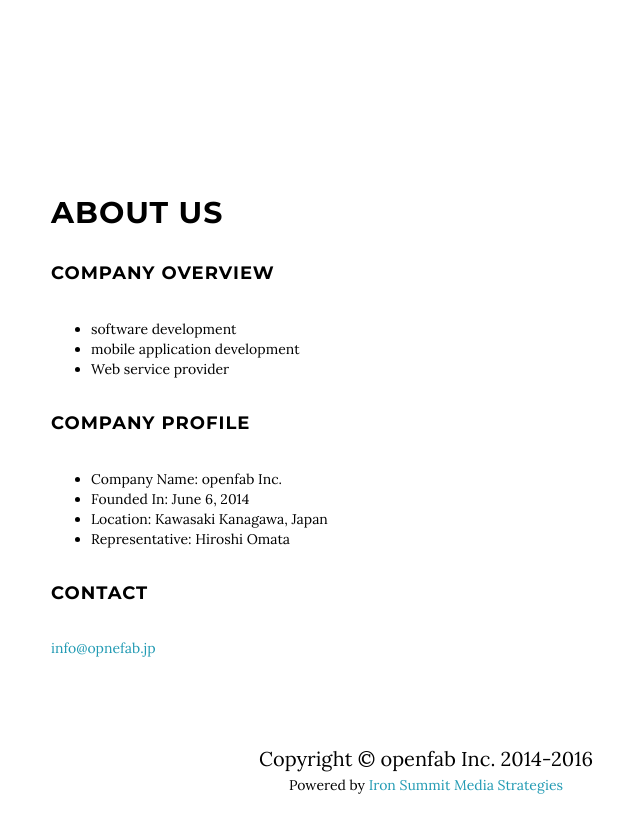
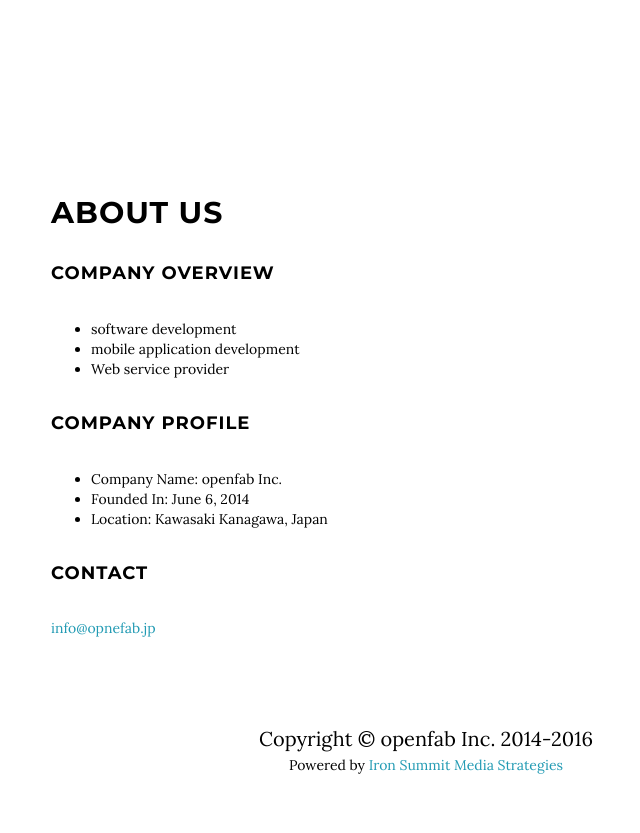
Before and after one commit to openfabjp/openfabjp.github.io, a Jekyll site: the page built from index.html, in a window 1280 px wide and 900 px high, scrolled down 849 px, cut to the strip 55-888 px from the top of the window. Shown: the whole strip, without its empty margins (214-854 px from the left). Built offline with Jekyll 4.4.1, drawn with Linux system fonts in a browser that asks for light colours.

Commit message:
Update about.html

```diff
--- a/_includes/about.html
+++ b/_includes/about.html
@@ -17,7 +17,6 @@
                   <li>Company Name: openfab Inc.</li>
                   <li>Founded In: June 6, 2014</li>
                   <li>Location: Kawasaki Kanagawa, Japan</li>
-                  <li>Representative: Hiroshi Omata</li>
                 </ul>
               </p>
               <p>
```
